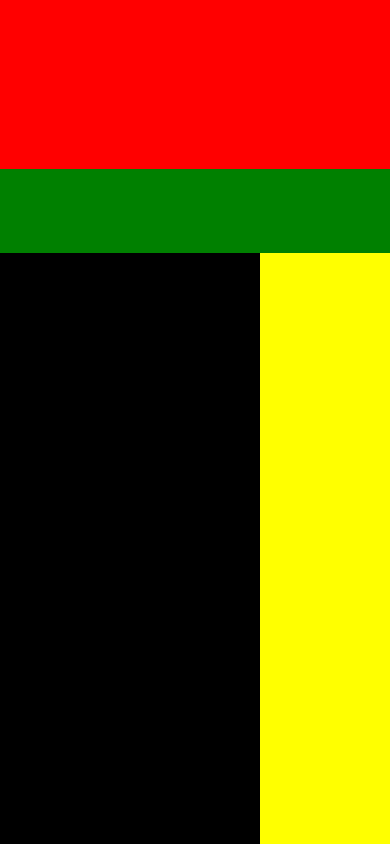
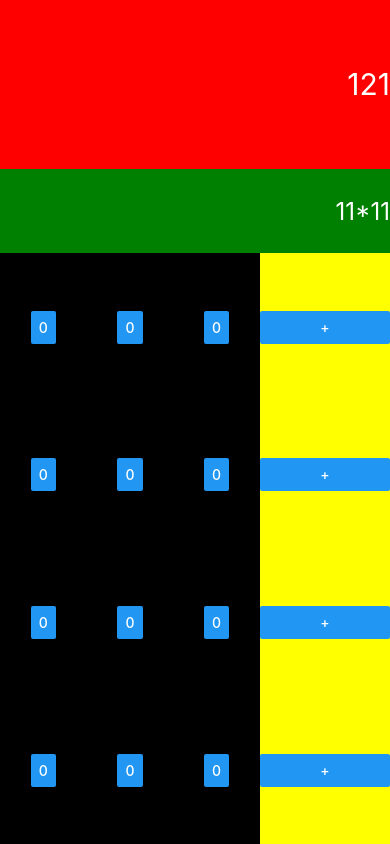
Before and after one commit to ThomyRipari/calculator-mobile-app, a React Native app: screen / in a window 390 px wide. Built offline with nearby package versions, Linux system fonts and the light colour scheme.

Commit message:
Calculator Design #2

```diff
--- a/App.js
+++ b/App.js
@@ -1,16 +1,46 @@
 import React, { Component } from 'react';
-import { StyleSheet, View, Text } from 'react-native';
+import { StyleSheet, View, Text, Button } from 'react-native';
 
 export default class App extends Component {
   render() {
     return (
       <View style={styles.container}>
-        <View style={styles.result}></View>
-        <View style={styles.calculation}></View>
+        <View style={styles.result}>
+          <Text style={styles.resultText}>121</Text>
+        </View>
+        <View style={styles.calculation}>
+          <Text style={styles.calculationText}>11*11</Text>
+        </View>
 
         <View style={styles.buttons}>
-          <View style={styles.numbers}></View>
-          <View style={styles.operations}></View>
+          <View style={styles.numbers}>
+            <View style={styles.row}>
+              <Button title="0" />
+              <Button title="0" />
+              <Button title="0" />
+            </View>
+            <View style={styles.row}>
+              <Button title="0" />
+              <Button title="0" />
+              <Button title="0" />
+            </View>
+            <View style={styles.row}>
+              <Button title="0" />
+              <Button title="0" />
+              <Button title="0" />
+            </View>
+            <View style={styles.row}>
+              <Button title="0" />
+              <Button title="0" />
+              <Button title="0" />
+            </View>
+          </View>
+          <View style={styles.operations}>
+            <Button title="+" />
+            <Button title="+" />
+            <Button title="+" />
+            <Button title="+" />
+          </View>
         </View>
       </View>
     )
@@ -22,14 +52,35 @@
     flex: 1
   },
 
+  row: {
+    flex: 1,
+    flexDirection: 'row',
+    alignItems: 'center',
+    justifyContent: 'space-around'
+  },
+
   result: {
     flex: 2,
-    backgroundColor: 'red'
+    backgroundColor: 'red',
+    justifyContent: 'center',
+    alignItems: 'flex-end'
+  },
+
+  resultText: {
+    fontSize: 30,
+    color: 'white'
   },
 
   calculation: {
     flex: 1,
-    backgroundColor: 'green'
+    backgroundColor: 'green',
+    justifyContent: 'center',
+    alignItems: 'flex-end'
+  },
+
+  calculationText: {
+    fontSize: 24,
+    color: 'white'
   },
 
   buttons: {
@@ -44,7 +95,9 @@
 
   operations: {
     flex: 1,
-    backgroundColor: 'yellow'
+    backgroundColor: 'yellow',
+    alignItems: 'stretch',
+    justifyContent: 'space-around'
   }
 
 });
```
